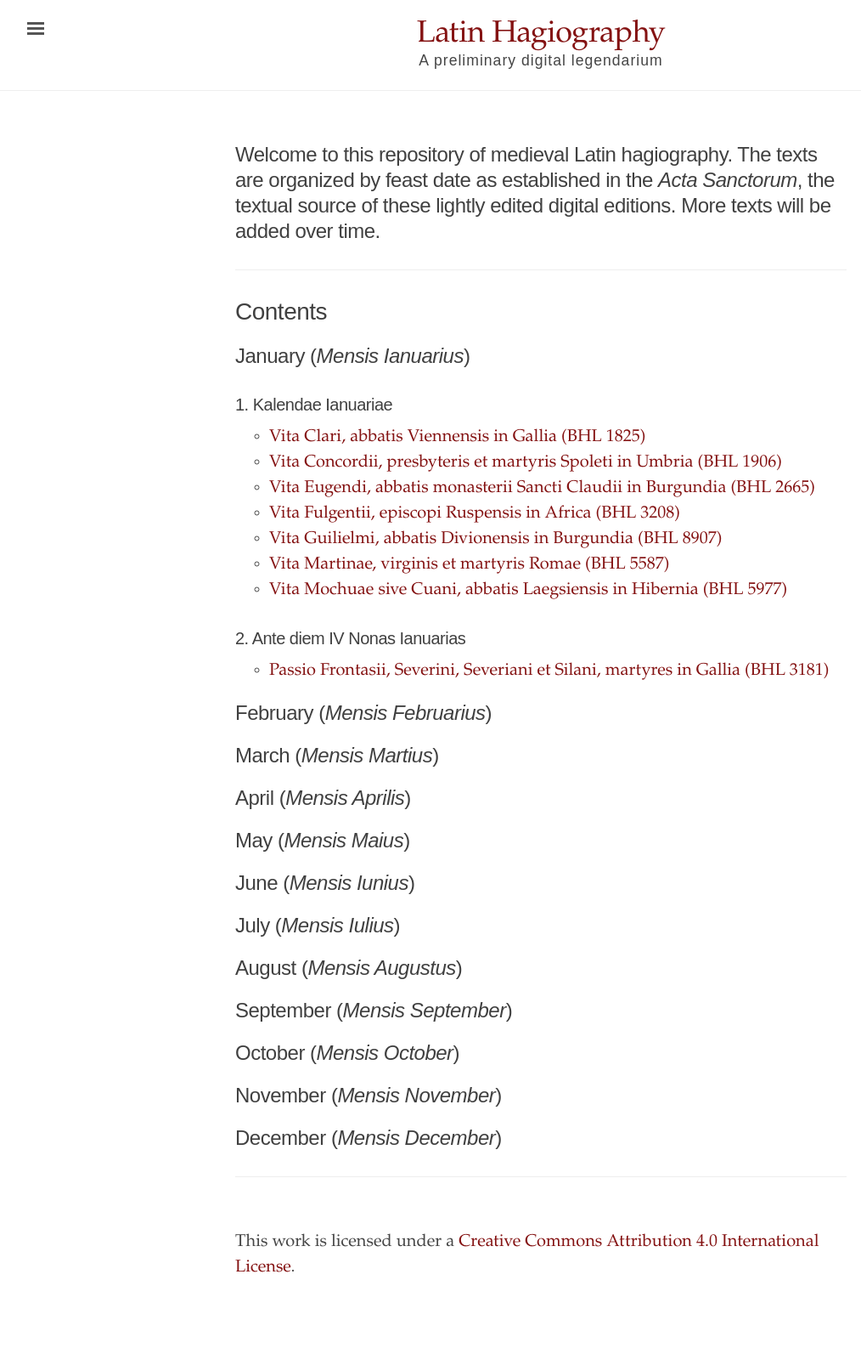
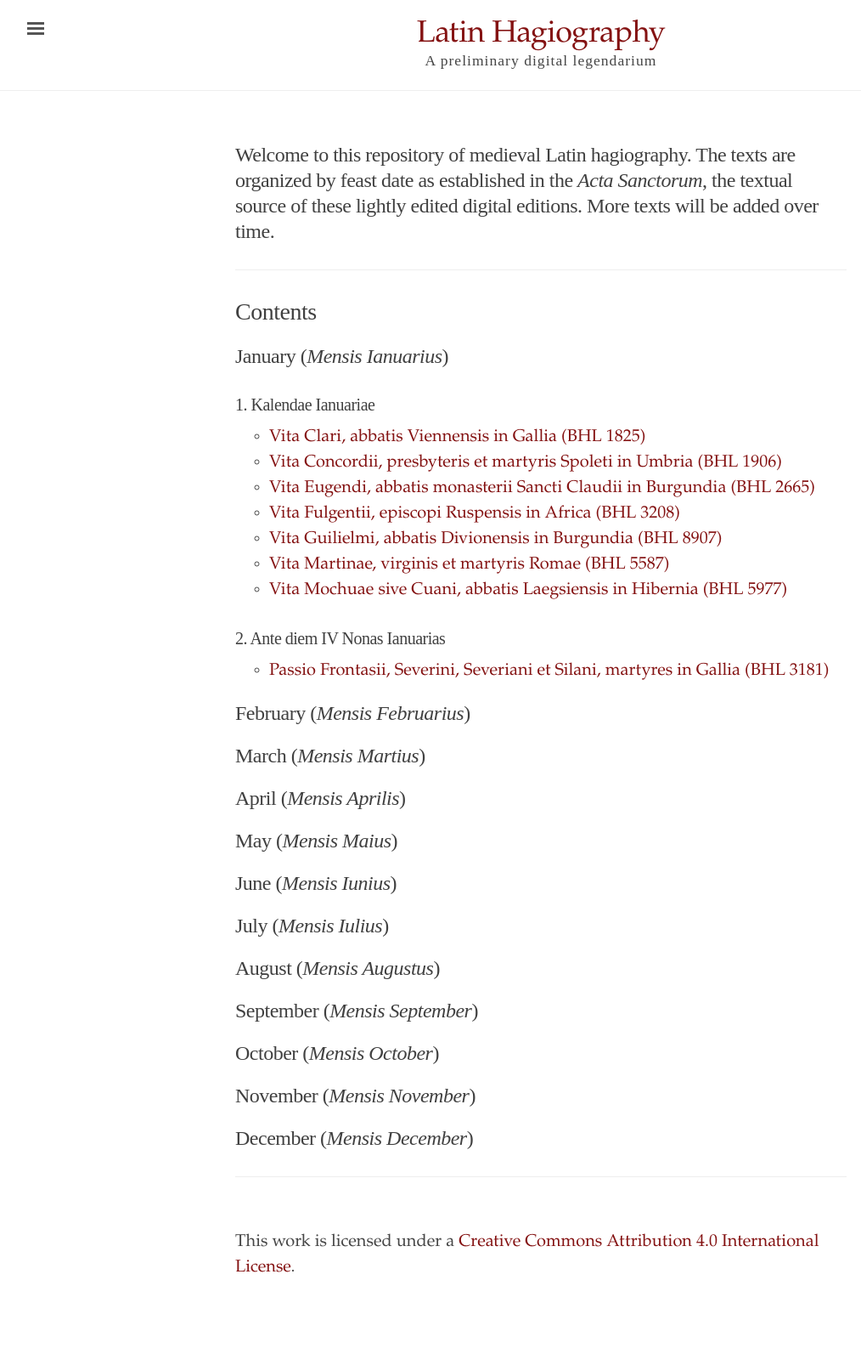
Before and after one commit to cjkoepke1/latin-hagiography, a Jekyll site: the page built from index.md, in a window 1280 px wide. Shown: the whole page at 85% size, without its empty margins (3-1017 px from the left). Built offline with Jekyll 4.4.1, drawn with Linux system fonts in a browser that asks for light colours.

Commit message:
change heading font to serif

```diff
--- a/assets/css/style.scss
+++ b/assets/css/style.scss
@@ -11,7 +11,7 @@
 
 /* Fonts */
 $main-font: "Palatino Linotype", "Book Antiqua", Palatino, serif;
-$heading-font: sans-serif;
+$heading-font: serif;
 $regular-font-size: 1.25em; /* 20px / 16px = 1.25em; support text resizing in all browsers */
 
 
```
